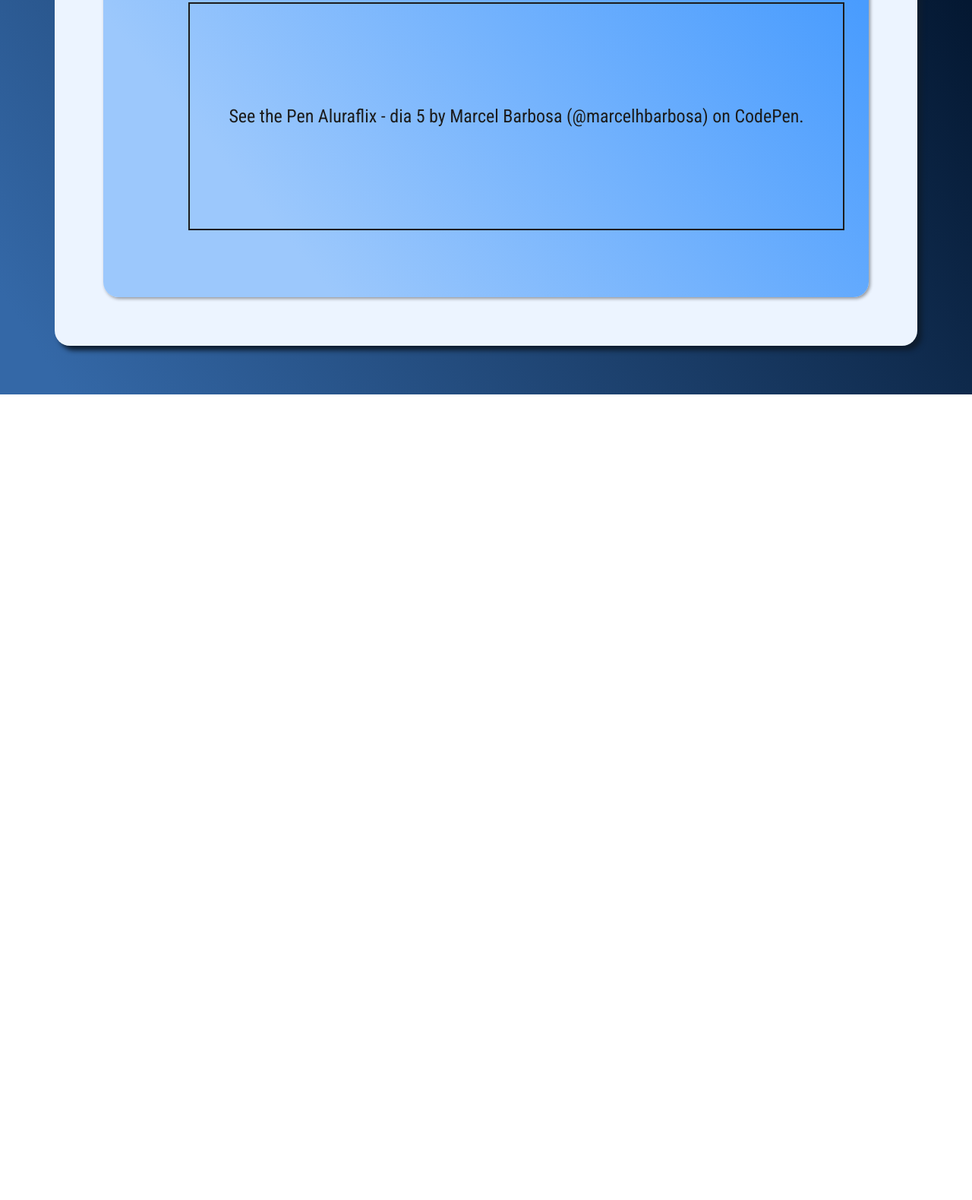
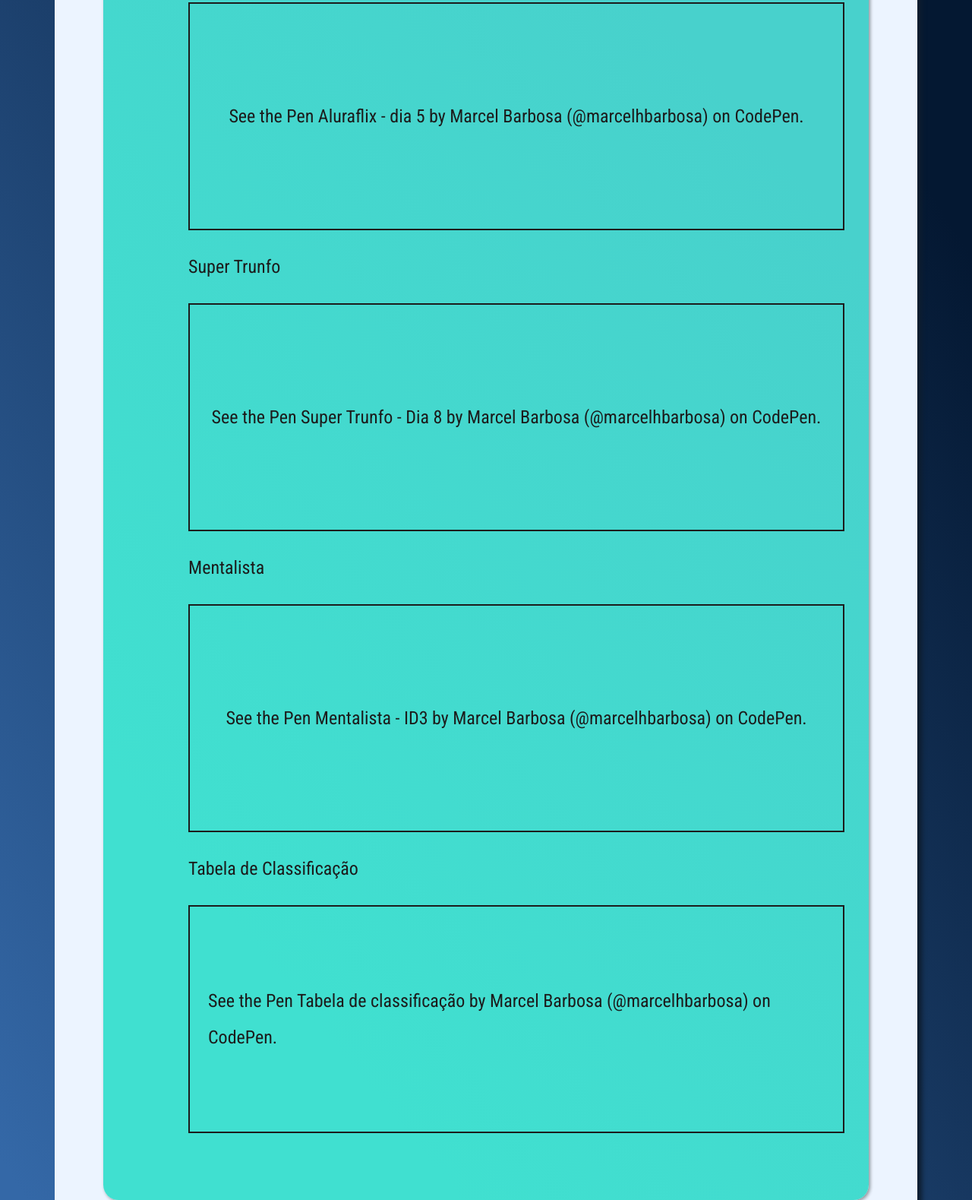
Before and after one commit to marcelhbarbosa/certificard, a plain HTML site: page index.html in a window 1280 px wide. Shown: the part 911-2490 px from the top of the page at 76% size. Before the commit the page ends 1430 px from the top, so only its background shows below. Drawn offline with Linux system fonts and the light colour scheme; a script that the page names is missing.

Commit message:
Atualização Certificard

```diff
--- a/index.html
+++ b/index.html
@@ -42,6 +42,34 @@
 <script async src="https://cpwebassets.codepen.io/assets/embed/ei.js"></script>
       </li>
 
+      <li class="projetos-item"><p>Super Trunfo</p>
+      <p class="codepen" data-height="300" data-default-tab="html,result" data-slug-hash="JjJavev" data-user="marcelhbarbosa" style="height: 300px; box-sizing: border-box; display: flex; align-items: center; justify-content: center; border: 2px solid; margin: 1em 0; padding: 1em;">
+  <span>See the Pen <a href="https://codepen.io/marcelhbarbosa/pen/JjJavev">
+  Super Trunfo - Dia 8</a> by Marcel Barbosa (<a href="https://codepen.io/marcelhbarbosa">@marcelhbarbosa</a>)
+  on <a href="https://codepen.io">CodePen</a>.</span>
+</p>
+<script async src="https://cpwebassets.codepen.io/assets/embed/ei.js"></script>
+      </li>
+
+  <li class="projetos-item"><p>Mentalista</p>
+    <p class="codepen" data-height="300" data-default-tab="html,result" data-slug-hash="JjJLdVO" data-user="marcelhbarbosa" style="height: 300px; box-sizing: border-box; display: flex; align-items: center; justify-content: center; border: 2px solid; margin: 1em 0; padding: 1em;">
+  <span>See the Pen <a href="https://codepen.io/marcelhbarbosa/pen/JjJLdVO">
+  Mentalista - ID3</a> by Marcel Barbosa (<a href="https://codepen.io/marcelhbarbosa">@marcelhbarbosa</a>)
+  on <a href="https://codepen.io">CodePen</a>.</span>
+</p>
+<script async src="https://cpwebassets.codepen.io/assets/embed/ei.js"></script>
+      </li>
+
+       <li class="projetos-item"><p>Tabela de Classificação</p>
+      <p class="codepen" data-height="300" data-default-tab="html,result" data-slug-hash="eYRrzPE" data-user="marcelhbarbosa" style="height: 300px; box-sizing: border-box; display: flex; align-items: center; justify-content: center; border: 2px solid; margin: 1em 0; padding: 1em;">
+  <span>See the Pen <a href="https://codepen.io/marcelhbarbosa/pen/eYRrzPE">
+  Tabela de classificação</a> by Marcel Barbosa (<a href="https://codepen.io/marcelhbarbosa">@marcelhbarbosa</a>)
+  on <a href="https://codepen.io">CodePen</a>.</span>
+</p>
+<script async src="https://cpwebassets.codepen.io/assets/embed/ei.js"></script>
+      </li>
+
+
   </main>
   </div>
 </body>
--- a/style.css
+++ b/style.css
@@ -58,7 +58,7 @@
   display: flex;
   flex-direction: column;
   align-itens: center;
-  background: linear-gradient(230.65deg, #499CFE 27.49%, #9CC8FC 83.19%);
+  background: linear-gradient(230.65deg, #48D1CC 27.49%, #40E0D0 83.19%);
 box-shadow: 2px 2px 4px rgba(16, 16, 16, 0.42);
 border-radius: 20px;
   margin-top: 32px;
```
